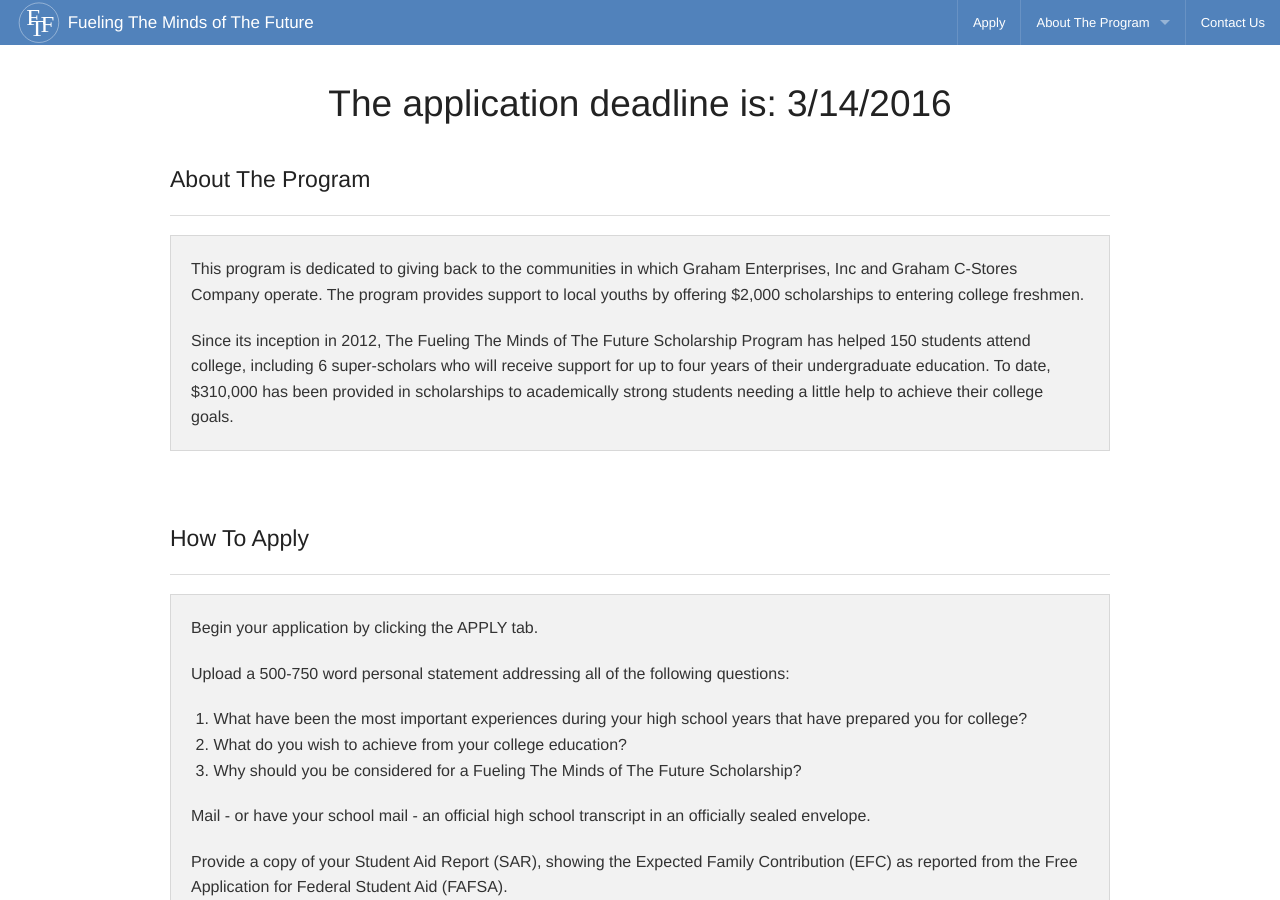
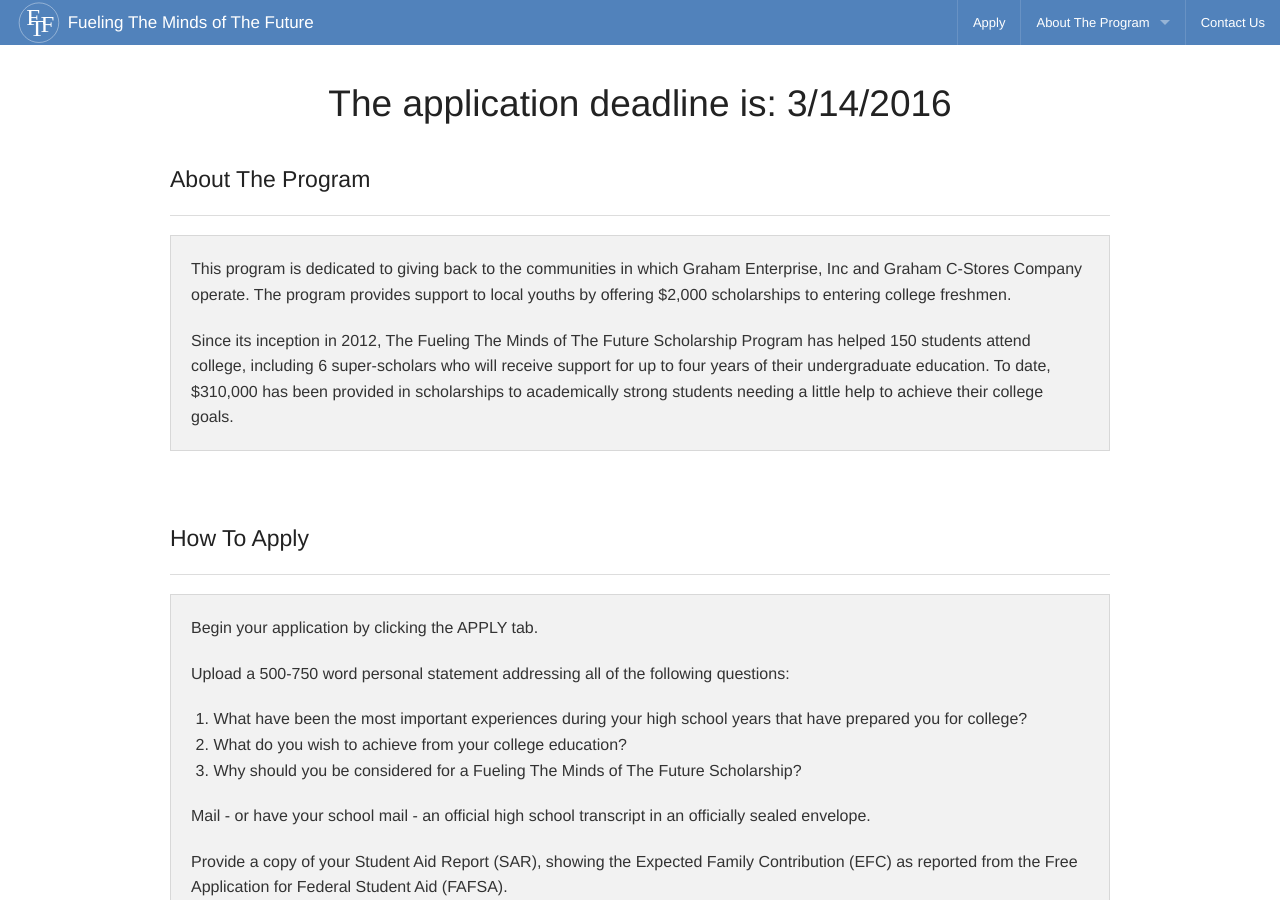
Before and after one commit to charitable-management-systems/fueling-minds, a Jekyll site: the page built from index.html, in a window 1280 px wide and 900 px high, scrolled down 320 px. Built offline with Jekyll 4.4.1, drawn with Linux system fonts in a browser that asks for light colours.

Commit message:
change graham enterprises to enterprise

```diff
--- a/_data/program.yml
+++ b/_data/program.yml
@@ -25,7 +25,7 @@
 
 logoUrl: images/logo.svg
 
-about: "<h4>About The Program</h4><hr><div class='panel'><p>This program is dedicated to giving back to the communities in which Graham Enterprises, Inc and Graham C-Stores Company operate.  The program provides support to local youths by offering $2,000 scholarships to entering college freshmen.</p><p>Since its inception in 2012, The Fueling The Minds of The Future Scholarship Program has helped 150 students attend college, including 6 super-scholars who will receive support for up to four years of their undergraduate education.  To date, $310,000 has been provided in scholarships to academically strong students needing a little help to achieve their college goals.</p></div>"
+about: "<h4>About The Program</h4><hr><div class='panel'><p>This program is dedicated to giving back to the communities in which Graham Enterprise, Inc and Graham C-Stores Company operate.  The program provides support to local youths by offering $2,000 scholarships to entering college freshmen.</p><p>Since its inception in 2012, The Fueling The Minds of The Future Scholarship Program has helped 150 students attend college, including 6 super-scholars who will receive support for up to four years of their undergraduate education.  To date, $310,000 has been provided in scholarships to academically strong students needing a little help to achieve their college goals.</p></div>"
 
 howTo: "<h4>How To Apply</h4><hr><div class='panel'><p>Begin your application by clicking the APPLY tab.</p><p>Upload a 500-750 word personal statement addressing all of the following questions:</p><ol><li>What have been the most important experiences during your high school years that have prepared you for college?</li><li>What do you wish to achieve from your college education?</li><li>Why should you be considered for a Fueling The Minds of The Future Scholarship?</li></ol><p>Mail - or have your school mail - an official high school transcript in an officially sealed envelope.</p><p>Provide a copy of your Student Aid Report (SAR), showing the Expected Family Contribution (EFC) as reported from the Free Application for Federal Student Aid (FAFSA).</p></div>"
 
```
